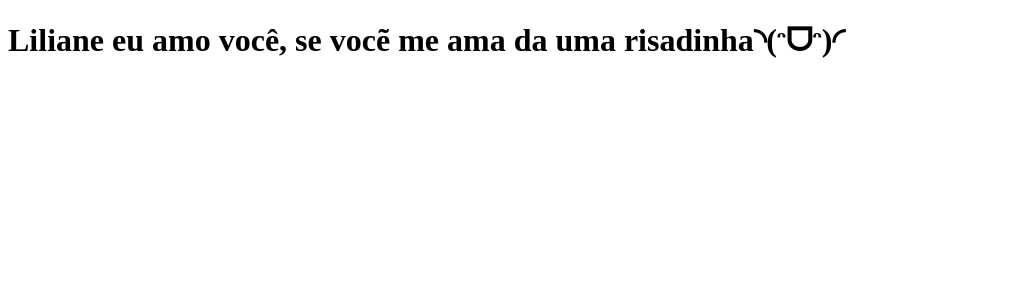
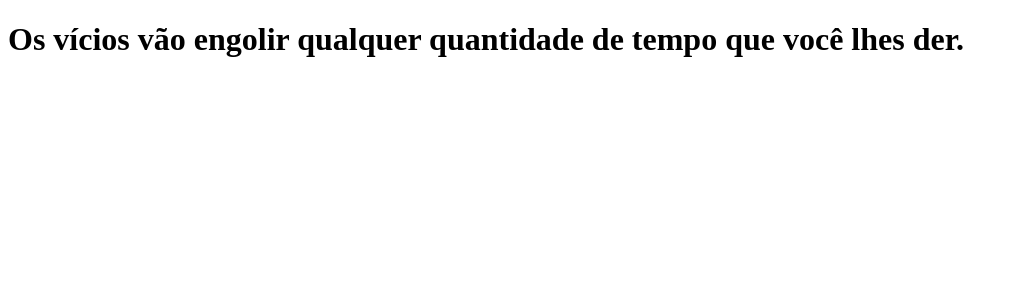
Before and after one commit to wederson77/clone-tabnews, a Next.js app: page / in a window 1280 px wide. Shown: the top 300 px of the page, without its empty margins (0-1018 px from the left). Built offline with nearby package versions, Linux system fonts and the light colour scheme.

Commit message:
build: update dependencies

```diff
--- a/pages/index.js
+++ b/pages/index.js
@@ -1,5 +1,9 @@
 function Home() {
-  return <h1>Liliane eu amo você, se vocẽ me ama da uma risadinha◝(ᵔᗜᵔ)◜</h1>;
+  return (
+    <h1>
+      Os vícios vão engolir qualquer quantidade de tempo que você lhes der.
+    </h1>
+  );
 }
 
 export default Home;
```
Also changed, not shown: package.json (+12 -11 lines), 2 other files (tests, documents, lock files or other folders).
